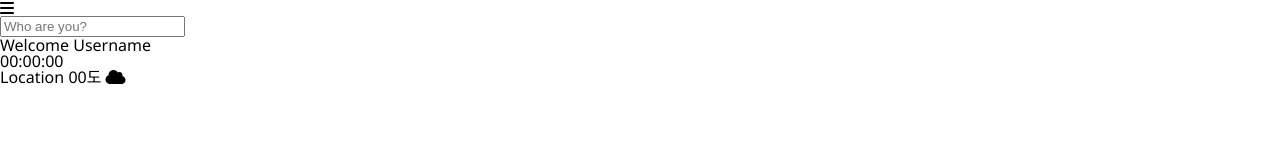
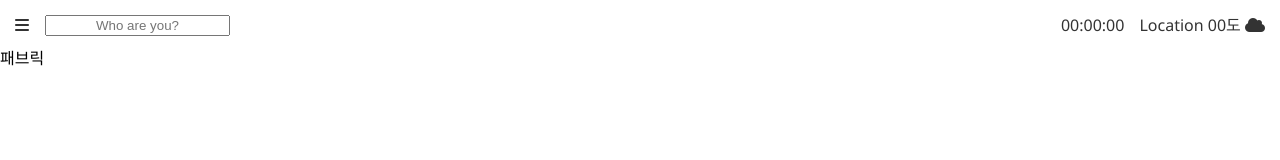
Before and after one commit to brother1-4752/interior-log, a plain HTML site: page index.html in a window 1280 px wide. Drawn offline with Linux system fonts and the light colour scheme.

Commit message:
add sidebar and main-contents container layout in html, add header.css, add variable.css for root color

```diff
--- a/css/header.css
+++ b/css/header.css
@@ -0,0 +1,38 @@
+header {
+  height: 50px;
+  display: flex;
+  justify-content: space-between;
+  color: var(--black);
+}
+
+.header__left,
+.header__right {
+  display: flex;
+  align-items: center;
+  padding: 15px;
+}
+
+.hide {
+  display: none;
+}
+
+.header__menu {
+  margin-right: 15px;
+  cursor: pointer;
+}
+
+.header__form {
+  border: 1px solid transparent;
+}
+
+.header__form:hover {
+  border: 1px solid black;
+}
+
+.header__input {
+  text-align: center;
+}
+
+.header__clock {
+  margin-right: 15px;
+}
--- /dev/null
+++ b/css/sidebar.css
@@ -0,0 +1,3 @@
+.sidebar {
+  display: none;
+}
--- a/css/style.css
+++ b/css/style.css
@@ -1,5 +1,7 @@
 @import url("reset.css");
 @import url("header.css");
+@import url("variable.css");
+@import url("sidebar.css");
 
 body {
   width: 100vw;
--- /dev/null
+++ b/css/variable.css
@@ -0,0 +1,3 @@
+:root {
+  --black: rgba(0, 0, 0, 0.8);
+}
--- a/index.html
+++ b/index.html
@@ -42,5 +42,23 @@
         </div>
       </section>
     </header>
+
+    <div class="sidebar">
+      <div class="sibar-menu">Menu1</div>
+      <div class="sibar-menu">Menu2</div>
+      <div class="sibar-menu">Menu3</div>
+      <div class="sibar-menu">Menu4</div>
+      <div class="sibar-menu">Menu5</div>
+    </div>
+
+    <main>
+      <!-- 가운데 60%로 contents에서 소비하도록 하자 -->
+      <div class="contents">
+        <div class="content">
+          <h1 class="content--title">패브릭</h1>
+        </div>
+      </div>
+      <div class="shopping-journal"></div>
+    </main>
   </body>
 </html>
```
